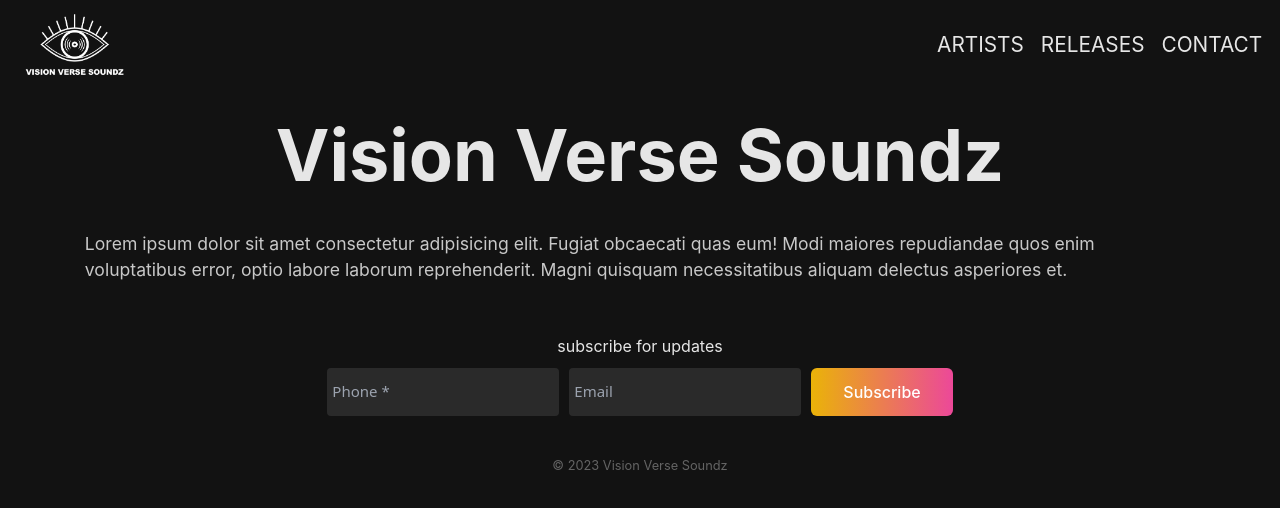
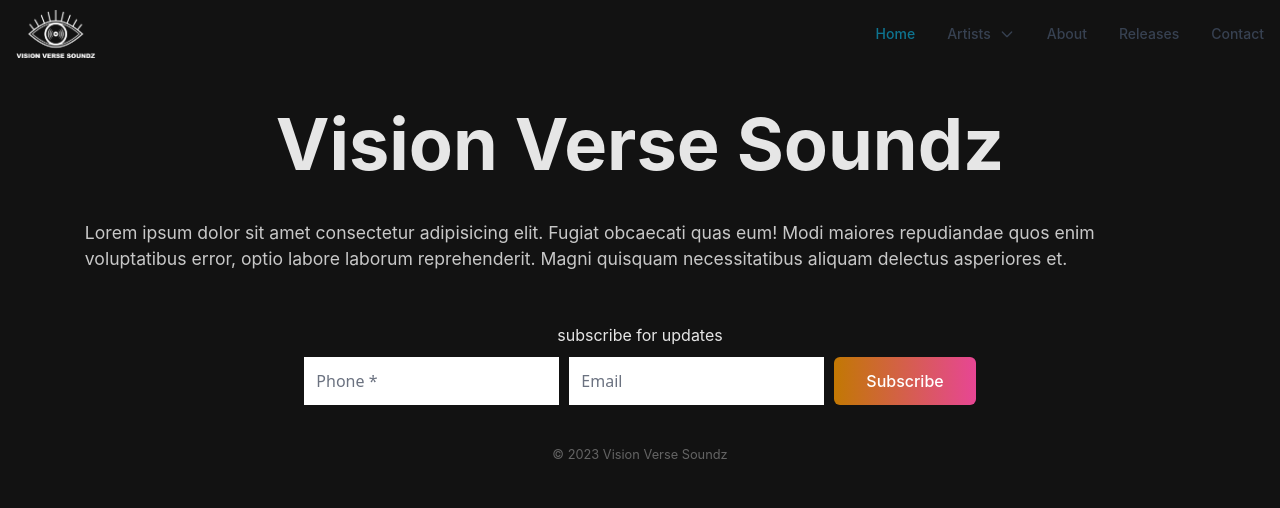
Before and after one commit to jasoncassella/vision-verse-soundz, a Next.js app: page / in a window 1280 px wide. Shown: the top 508 px of the page. Built offline with nearby package versions, Linux system fonts and the light colour scheme.

Commit message:
fixed navbar

```diff
--- /dev/null
+++ b/components/Header.js
@@ -0,0 +1,40 @@
+import Link from 'next/link';
+import Image from 'next/image';
+import { Navbar, Dropdown } from 'flowbite-react';
+import artistBios from '../data/artistBios';
+
+const Header = () => {
+	return (
+		<Navbar fluid={true} rounded={true} className='bg-inherit'>
+			<Navbar.Brand href='/'>
+				<Image
+					src='/logo.png'
+					className='mr-3 h-9 sm:h-12'
+					alt='Flowbite Logo'
+					width={80}
+					height={40}
+				/>
+			</Navbar.Brand>
+			<Navbar.Toggle />
+			<Navbar.Collapse>
+				<Navbar.Link href='/navbars' active={true}>
+					Home
+				</Navbar.Link>
+				<div className='block py-2 pr-4 pl-3 md:p-0 border-b border-gray-100  text-gray-700 hover:bg-gray-50 dark:border-gray-700 dark:text-gray-400 dark:hover:bg-gray-700 dark:hover:text-white md:border-0 md:hover:bg-transparent md:hover:text-blue-700 md:dark:hover:bg-transparent md:dark:hover:text-white'>
+					<Dropdown arrowIcon={true} inline={true} label='Artists'>
+						{artistBios.map(artist => (
+							<Dropdown.Item key={artistBios.indexOf(artist) + 1}>
+								<a href={`/${artist.url}`}>{artist.name}</a>
+							</Dropdown.Item>
+						))}
+					</Dropdown>
+				</div>
+				<Navbar.Link href='/about'>About</Navbar.Link>
+				<Navbar.Link href='/releases'>Releases</Navbar.Link>
+				<Navbar.Link href='/contact'>Contact</Navbar.Link>
+			</Navbar.Collapse>
+		</Navbar>
+	);
+};
+
+export default Header;
--- a/components/Layout.js
+++ b/components/Layout.js
@@ -1,10 +1,10 @@
 import Footer from './Footer';
-import Navbar from './Navbar';
+import Header from './Header';
 
 const Layout = ({ children }) => {
 	return (
 		<div className='content'>
-			<Navbar />
+			<Header />
 			{children}
 			<Footer />
 		</div>
--- a/components/Navbar.js
+++ /dev/null
@@ -1,23 +0,0 @@
-import Link from 'next/link';
-import Image from 'next/image';
-
-const Navbar = () => {
-	return (
-		<nav>
-			<Link className='link' href='/' id='logo'>
-				<Image src='/logo.png' alt='logo' width={100} height={64} priority />
-			</Link>
-			<Link className='link' href='/artists'>
-				Artists
-			</Link>
-			<Link className='link' href='/releases'>
-				Releases
-			</Link>
-			<Link className='link' href='/contact'>
-				Contact
-			</Link>
-		</nav>
-	);
-};
-
-export default Navbar;
--- a/package.json
+++ b/package.json
@@ -12,6 +12,8 @@
     "@next/font": "13.1.1",
     "eslint": "8.30.0",
     "eslint-config-next": "13.1.1",
+    "flowbite": "^1.6.3",
+    "flowbite-react": "^0.3.8",
     "next": "^13.1.6",
     "react": "18.2.0",
     "react-dom": "18.2.0",
--- a/pages/artists/[url].js
+++ b/pages/[url].js
@@ -1,4 +1,4 @@
-import artistBios from '../../data/artistBios';
+import artistBios from '../data/artistBios';
 import Head from 'next/head';
 import Link from 'next/link';
 
--- a/pages/artists/index.js
+++ /dev/null
@@ -1,20 +0,0 @@
-import Head from 'next/head';
-import Link from 'next/link';
-import artistBios from '../../data/artistBios';
-
-const Artists = () => {
-	return (
-		<section className='artists'>
-			<Head>
-				<title>VVS | Artists</title>
-			</Head>
-			{artistBios.map(artist => (
-				<h1 className='font-bold' key={artistBios.indexOf(artist) + 1}>
-					<Link href={`artists/${artist.url}`}>{artist.name}</Link>
-				</h1>
-			))}
-		</section>
-	);
-};
-
-export default Artists;
--- a/pages/index.js
+++ b/pages/index.js
@@ -10,7 +10,9 @@ export default function Home() {
 				<link rel='icon' href='/favicon.ico' />
 			</Head>
 			<div>
-				<h1 className='text-3xl sm:text-5xl md:text-7xl font-bold text-center my-10'>Vision Verse Soundz</h1>
+				<h1 className='text-3xl sm:text-5xl md:text-7xl font-bold text-center my-10'>
+					Vision Verse Soundz
+				</h1>
 				<p className='text'>
 					Lorem ipsum dolor sit amet consectetur adipisicing elit. Fugiat obcaecati
 					quas eum! Modi maiores repudiandae quos enim voluptatibus error, optio
--- a/styles/globals.css
+++ b/styles/globals.css
@@ -18,11 +18,6 @@ a {
   box-sizing: border-box;
 }
 
-a {
-  text-decoration: none;
-}
-
-
 img {
   object-fit: cover;
 }
@@ -33,30 +28,30 @@ section {
   margin: 0 auto;
 }
 
-nav {
+/* nav {
   display: flex;
   align-items: center;
   justify-content: flex-end;
   margin: 10px auto 30px;
   padding: 0.2em 0.8em;
-}
+} */
 
-nav a {
+/* nav a {
   margin-left: 12px;
   margin-right: 5px;
   font-size: 1.3rem;
-  /* font-family: 'Lato', sans-serif; */
+  font-family: 'Lato', sans-serif;
   text-transform: uppercase;
   font-weight: 400;
-}
+} */
 
-nav a:hover {
+/* nav a:hover {
   color: #999999;
-}
+} */
 
-nav #logo {
+/* nav #logo {
   margin-right: auto;
-}
+} */
 
 small {
   display: block;
--- a/tailwind.config.js
+++ b/tailwind.config.js
@@ -1,8 +1,14 @@
 /** @type {import('tailwindcss').Config} */
 module.exports = {
-	content: ['./pages/**/*.js', './components/**/*.js'],
+	content: [
+		'./node_modules/flowbite/**/*.js',
+		'./node_modules/flowbite-react/**/*.js',
+		'./pages/**/*.js',
+		'./components/**/*.js',
+		'./public/**/*.html',
+	],
 	theme: {
 		extend: {},
 	},
-	plugins: [],
+	plugins: [require('flowbite/plugin')],
 };
```
Also changed, not shown: 1 other file (tests, documents, lock files or other folders).
